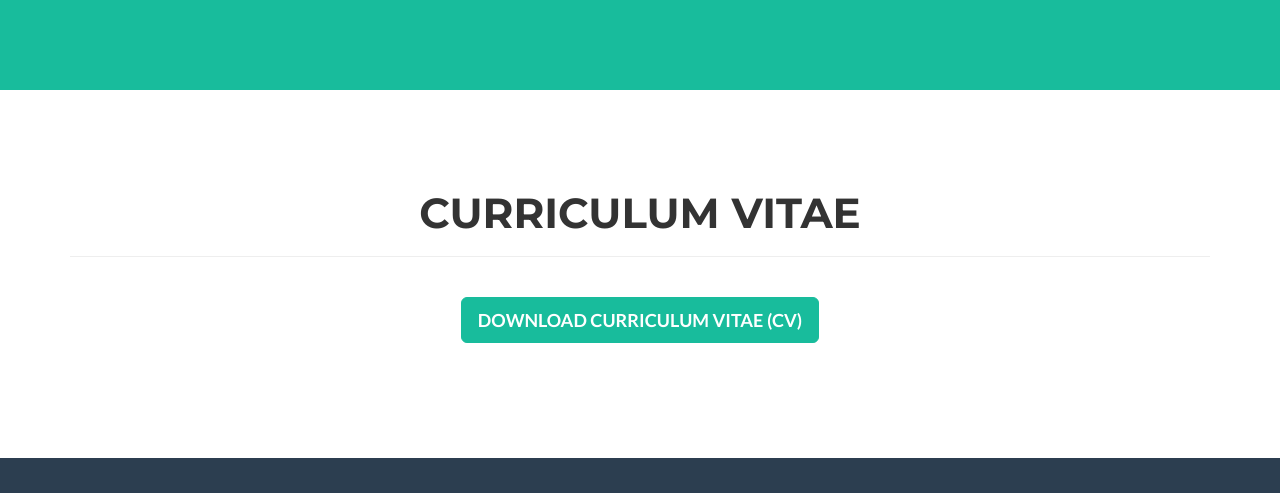
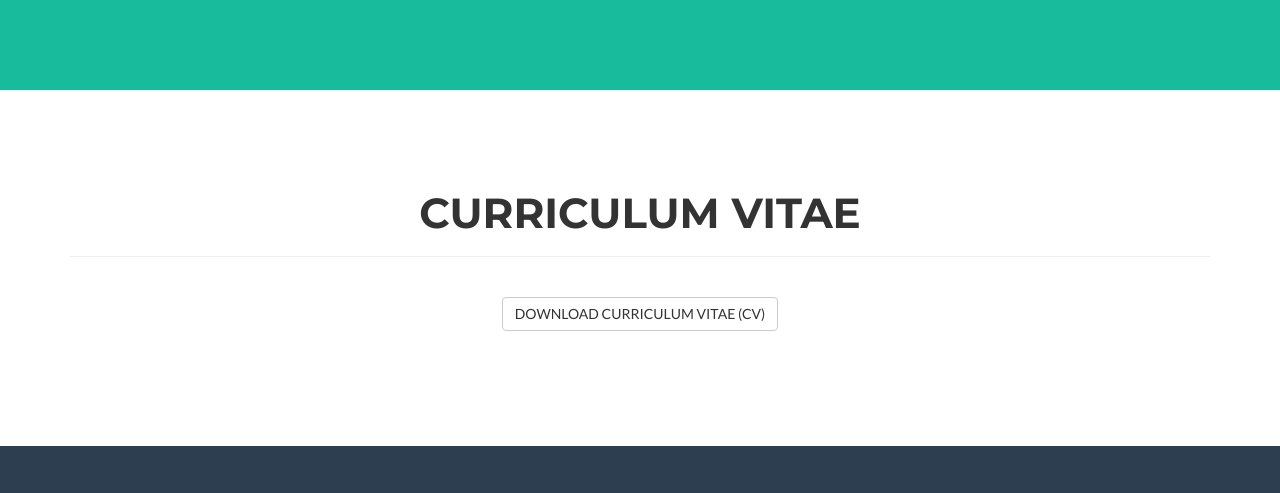
Before and after one commit to Ghully007/ghully007.github.io, a website: page index.html in a window 1280 px wide. Shown: the part 2229-2722 px from the top of the page. Drawn offline with nearby package versions, Linux system fonts and the light colour scheme.

Commit message:
tttttghfdcv

```diff
--- a/index.html
+++ b/index.html
@@ -197,7 +197,7 @@
                         <div id="success"></div>
                         <div class="row">
                             <div class="form-group col-xs-12 text-center">
-                                <a href="Ghulaam Ellahi - CV.pdf" button type="submit" class="btn btn-success btn-lg img-responsive">DOWNLOAD CURRICULUM VITAE (CV)</a>
+                                <a href="Ghulaam Ellahi - CV.pdf" button type="submit" class="btn btn-default btn-xl sr-button">DOWNLOAD CURRICULUM VITAE (CV)</a>
                             </div>
                         </div>
                     </form>
```
